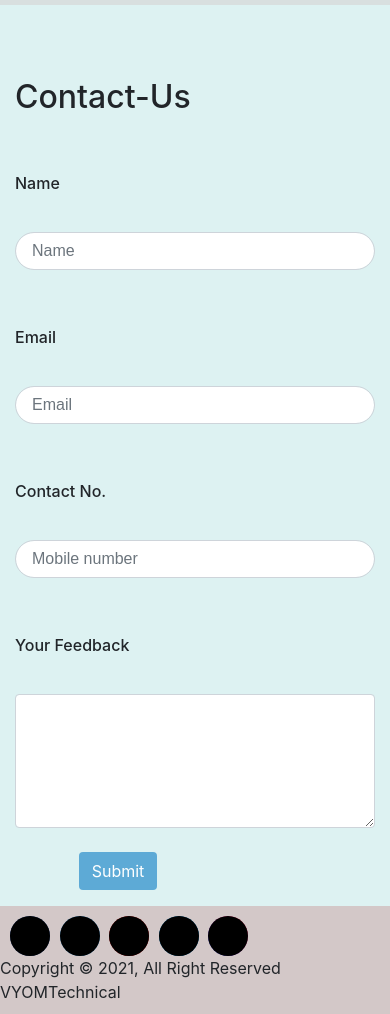
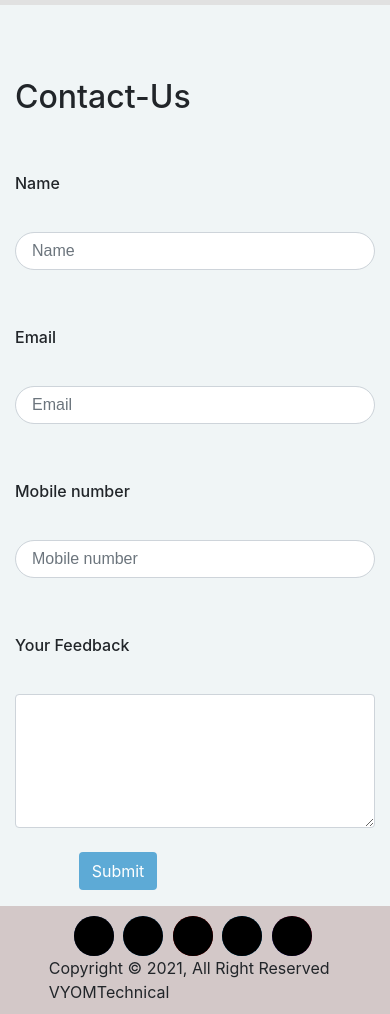
Before and after one commit to Rishujss/vyom_website, a Flask app: page /contact in a window 390 px wide. Shown: the part 102-1116 px from the top of the page. Run offline with Flask 2, Linux system fonts and the light colour scheme; some libraries are stand-ins or nearby versions; some web fonts are replaced.

Commit message:
update 4

```diff
--- a/static/css/art.css
+++ b/static/css/art.css
@@ -1,5 +1,4 @@
 .art_container{
-    margin-top: 75px;
     justify-content: space-evenly;
 
   }
@@ -7,7 +6,6 @@
     display: flex;
     padding: 2px;
     transition: 0.3s;
-    margin-top: 125px;
   }
   .gallery:hover .gallery__image {
     filter: grayscale(1);
--- a/static/css/contact_style.css
+++ b/static/css/contact_style.css
@@ -35,5 +35,5 @@
     background-color: rgb(93, 170, 214);
   }
 .bg-form{
-  background: #ddf2f2;
+  background: #d8e4e861;
 }
--- a/static/css/style.css
+++ b/static/css/style.css
@@ -250,7 +250,6 @@ html,body{
 .footer-social-link ul {
   list-style-type: none;
   padding: 0 10px;
-  margin: 0;
 }
 .footer-social-link li {
   display: inline-block;
@@ -300,3 +299,13 @@ html,body{
   text-align: justify;
   color: rgb(112, 56, 56);
 }
+@media (max-width: 420px) {
+  .left{
+    margin: auto;
+
+  }
+  .right{
+    margin: auto;
+    width: 75%;
+  }
+}
--- a/static/css/team.css
+++ b/static/css/team.css
@@ -79,7 +79,7 @@
   background-color: rgba(255, 255, 255, 0);
 }
 .card .card-title {
-  background: rgba(157, 187, 63, 0.85);
+  background: rgba(176 162 193 / 85%);
   padding: 3.5% 0 2.5% 0;
   color: white;
   font-family: 'Roboto Condensed', sans-serif;
@@ -123,7 +123,7 @@
   box-shadow: rgba(0, 0, 0, 0.45) 0px 0px 20px 0px;
 }
 .card:hover .card-title, .card:focus .card-title {
-  background: rgba(157, 187, 63, 0.95);
+  background: rgba(210 188 238 / 95%);
 }
 .card:hover .card-meta, .card:focus .card-meta {
   max-height: 1em;
--- a/templates/contactus.html
+++ b/templates/contactus.html
@@ -18,7 +18,7 @@ active
                         <div class="form-group row">
                             <label for="name" class="col-md-2 col-form-label">Name</label>
                             <div class="col-md-10">
-                                <input type="text" class="form-control" id="name" name="name" placeholder="Name">
+                                <input type="text" class="form-control" id="name" name="names" placeholder="Name">
                             </div>
                         </div>
                         <div class="form-group row">
@@ -28,9 +28,10 @@ active
                             </div>
                         </div>
                         <div class="form-group row">
-                            <label for="telnum" class="col-12 col-md-2 col-form-label">Contact No.</label>
+                            <label for="telnum" class="col-12 col-md-2 col-form-label" pattern="[0-9]{10}">Mobile
+                                number</label>
                             <div class="col-md-10">
-                                <input type="tel" class="form-control" id="telnum" name="telnum"
+                                <input type="tel" class="form-control" id="telnum" name="phonenum"
                                     placeholder="Mobile number">
                             </div>
                         </div>
@@ -39,7 +40,7 @@ active
                     <div class="form-group row">
                         <label for="feedback" class="col-md-2 col-form-label">Your Feedback</label>
                         <div class="col-md-6">
-                            <textarea class="form-control" name="feedback" id="feedback" cols="10" rows="5"></textarea>
+                            <textarea class="form-control" name="message" id="feedback" cols="10" rows="5"></textarea>
                         </div>
                     </div>
                     <div class="form-group row">
```
